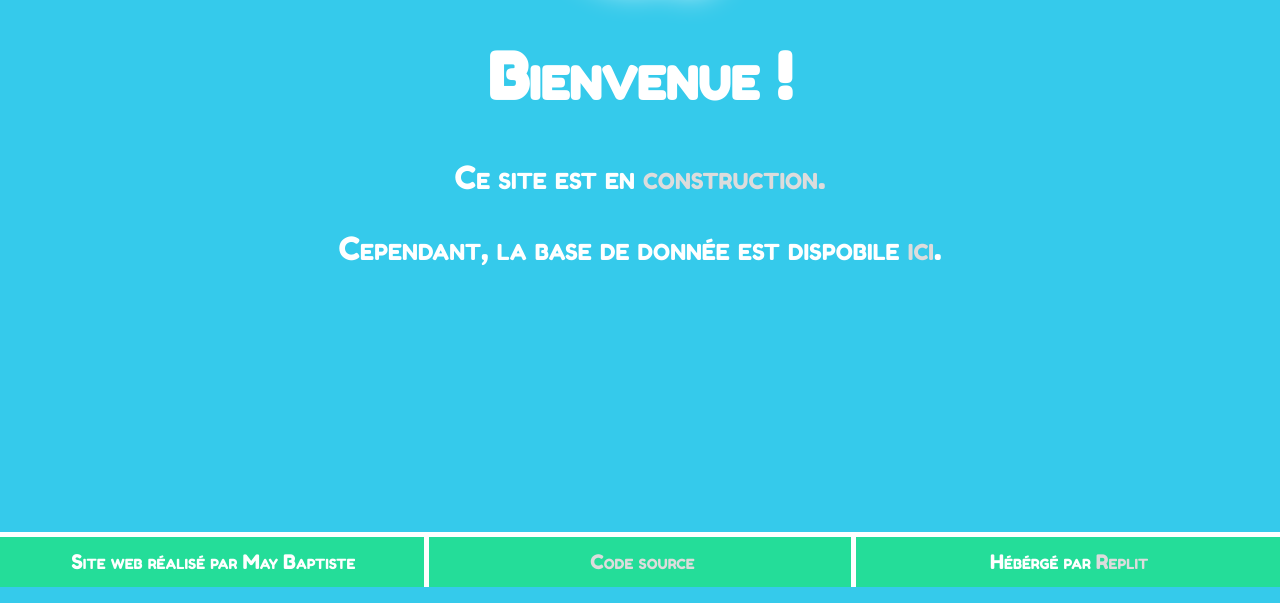
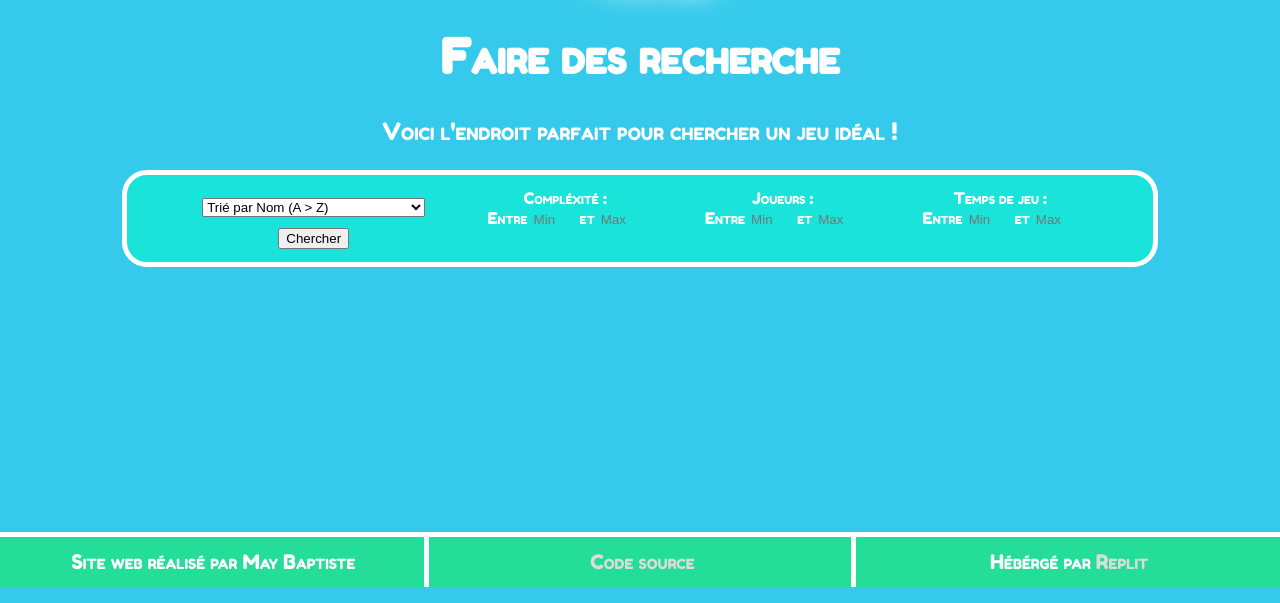
Before and after one commit to baptiste-may/game-finder, a website: page public/search/index.html in a window 1280 px wide. Shown: the part 213-816 px from the top of the page. Drawn offline with nearby package versions, Linux system fonts and the light colour scheme; files that its build step writes are made by us from their sources; no server answers.

Commit message:
Début de la page de recherche (design textes et search bar)

```diff
--- a/public/search/index.html
+++ b/public/search/index.html
@@ -10,11 +10,46 @@
 </head>
 <body>
     <div id="header"></div>
-    <div style="text-align: center; font-size: 2em;">
-        <h1>Bienvenue !</h1>
-        <p>Ce site est en <a class="link" href="https://github.com/DjRedstone/game-finder.git">construction.</a></p>
-        <p>Cependant, la base de donnée est dispobile <a class="link" href="https://docs.google.com/spreadsheets/d/1SmKEXTDvOt-jvDs6K9DEGeoWtzDzluDdw1rSQv_rV1k/edit?usp=sharing">ici</a>.</p>
+    <div class="texts">
+        <h1>Faire des recherche</h1>
+        <p>Voici l'endroit parfait pour chercher un jeu idéal !</p>
     </div>
+    <form id="options">
+        <select id="sort">
+            <option>Trié par Nom (A > Z)</option>
+            <option>Trié par Nom (Z > A)</option>
+            <option>Trié par Compléxité (Facile > Dur)</option>
+            <option>Trié par Compléxité (Dur > Facile)</option>
+        </select>
+        <div>
+            <label>Compléxité :</label>
+            <div>
+                Entre
+                <input type="number" id="complexity-min" min="1" max="10" placeholder="Min" required>
+                et
+                <input type="number" id="complexity-min" min="1" max="10" placeholder="Max" required>
+            </div>
+        </div>
+        <div>
+            <label>Joueurs :</label>
+            <div>
+                Entre
+                <input type="number" id="players-min" min="1" max="12" placeholder="Min" required>
+                et
+                <input type="number" id="players-min" min="1" max="12" placeholder="Max" required>
+            </div>
+        </div>
+        <div>
+            <label>Temps de jeu :</label>
+            <div>
+                Entre
+                <input type="number" id="players-min" min="5" max="120" placeholder="Min" required>
+                et
+                <input type="number" id="players-min" min="5" max="120" placeholder="Max" required>
+            </div>
+        </div>
+        <input type="submit" value="Chercher">
+    </form>
 
     <div id="footer"></div>
 
--- /dev/null
+++ b/public/search/style.css
@@ -0,0 +1,28 @@
+.texts {
+    text-align: center;
+    font-size: 1.5em;
+    max-height: 1000px;
+}
+#options {
+    display: grid;
+    grid-template:
+            "a b c d"
+            "e e e e";
+    justify-content: space-evenly;
+    justify-items: center;
+    align-items: center;
+    text-align: center;
+    background-color: rgba(0, 255, 200, 0.5);
+    border: 5px solid white;
+    border-radius: 25px;
+    padding: 1% 1%;
+    width: 95%;
+    max-width: 1000px;
+    height: auto;
+    margin: auto;
+}
+input[type="number"] {
+    background: none;
+    border: none;
+    width: 40px;
+}
```
